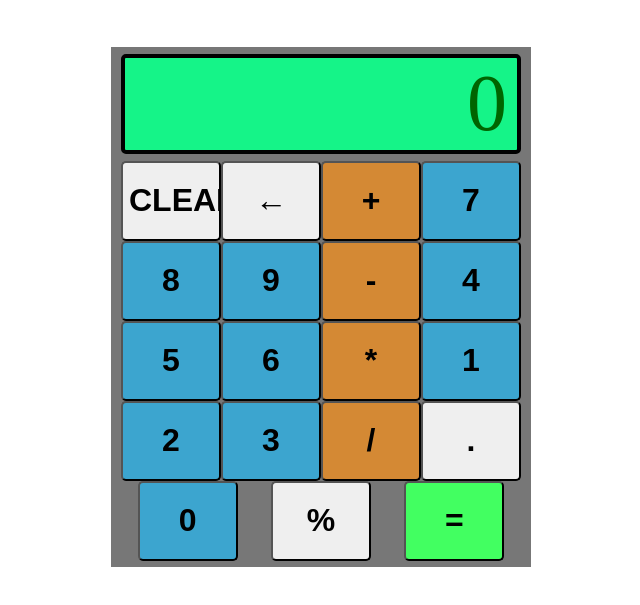
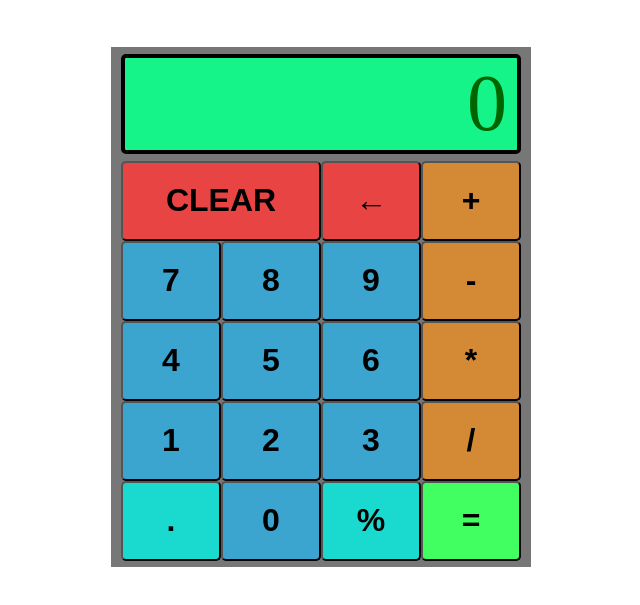
Before and after one commit to SunnyMayo/calculator, a plain HTML site: page index.html in a window 1280 px wide. Shown: the part 61-666 px from the top of the page, without its empty margins (319-959 px from the left). Drawn offline with Linux system fonts and the light colour scheme.

Commit message:
update classnames

```diff
--- a/style.css
+++ b/style.css
@@ -62,14 +62,14 @@ button {
     background-color: rgb(66, 255, 97);
 }
 
-.fraction {
+.decimal, .percent {
     background-color: rgba(10, 236, 225, 0.849);
 }
 
-.revert {
+.back, .clear {
     background-color: rgb(233, 68, 68);
 }
 
-#clear {
+.clear {
     width: 200px;
 }
```
